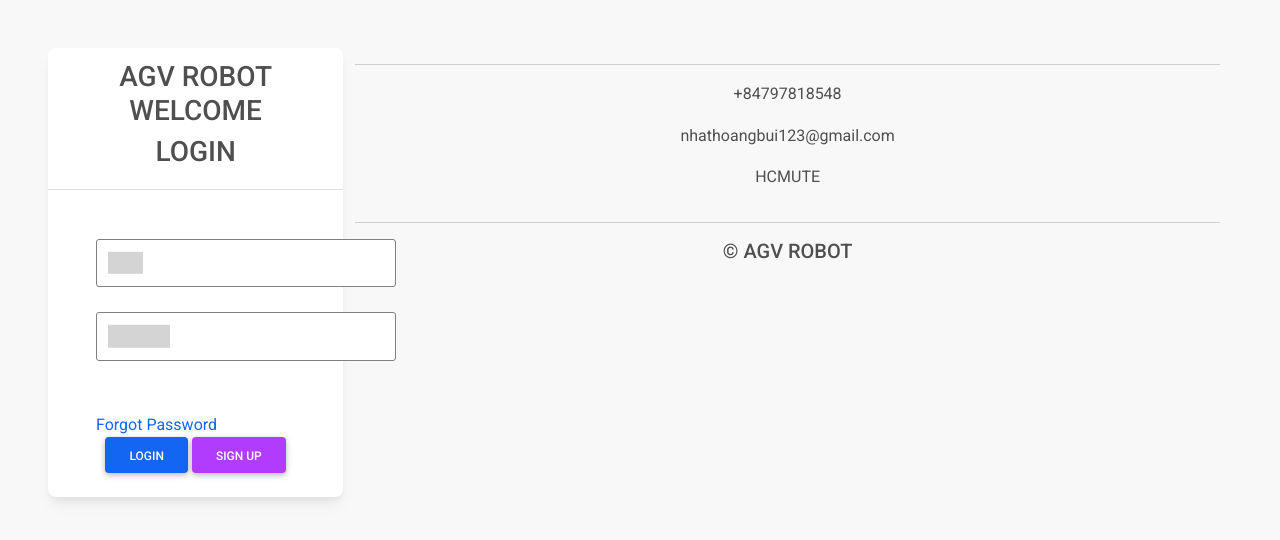
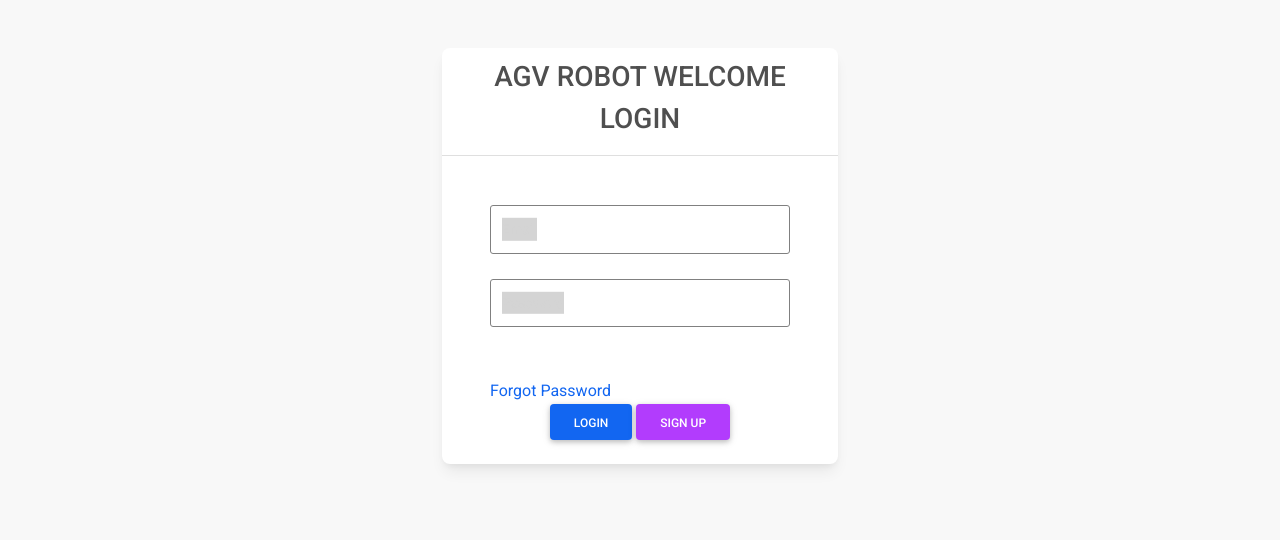
Before and after one commit to nhathoang1510/nhathoang1510.github.io, a plain HTML site: page index.html in a window 1280 px wide. Drawn offline with nearby package versions, Linux system fonts and the light colour scheme; no server answers.

Commit message:
Update index.html

```diff
--- a/index.html
+++ b/index.html
@@ -42,21 +42,6 @@
                 </center>
             </form>
         </div>
-        <div class="container-fluid padding">
-            <div class="row text-center">
-                <div class="col">
-                    <hr class="light-100">
-                    <p>+84797818548</p>
-                    <p>nhathoangbui123@gmail.com</p>
-                    <p>HCMUTE</p>
-                </div>
-                <div class="col-12">
-                    <hr class="light-100">
-                    <h5>&copy; AGV ROBOT</h5>
-                </div>
-            </div>
-        </div>
-    </footer>
         <script src="asset/js/firebase.js"></script>
         <script src="asset/js/login.js"></script>
     </body>
```
